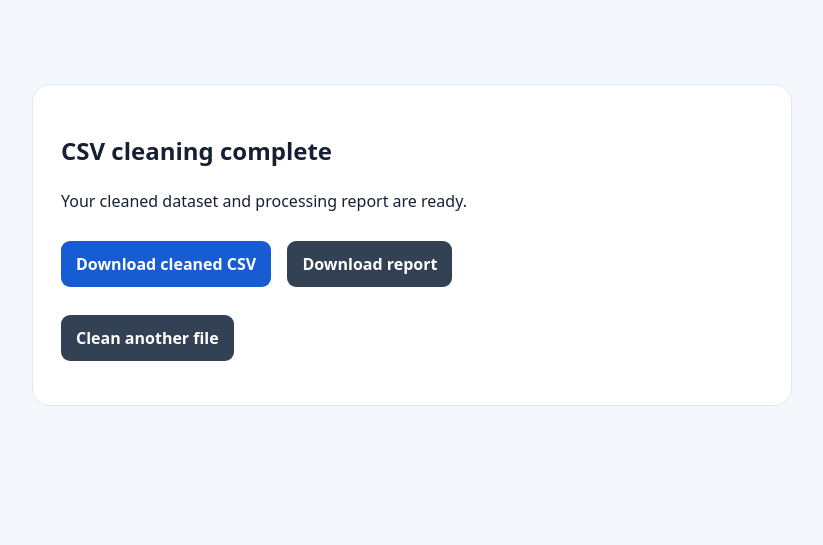
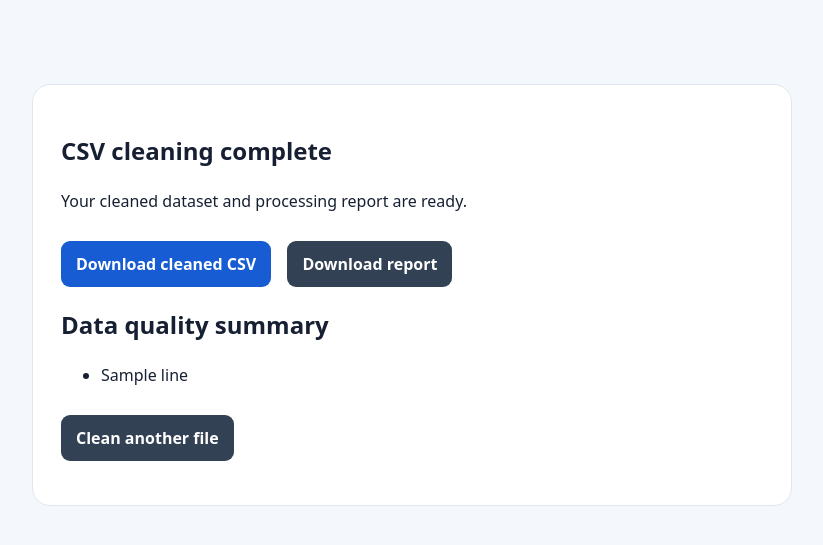
Before and after one commit to maheshraja12/clean, a Flask app: template templates/cleaned.html in a window 1280 px wide. Shown: the top 545 px of the page, without its empty margins (228-1051 px from the left). Run offline with Flask 3, Linux system fonts and the light colour scheme; the template is opened without the code that fills it: most values are stand-ins (such as "Sample title", 1, 10 or a date in 2020).

Commit message:
feat: show cleaning report summary on results page

```diff
--- a/templates/cleaned.html
+++ b/templates/cleaned.html
@@ -20,6 +20,10 @@
     <p>Your cleaned dataset and processing report are ready.</p>
     <a href="{{ url_for('download', filename=filename) }}">Download cleaned CSV</a>
     <a class="secondary" href="{{ url_for('download_report', filename=report) }}">Download report</a>
+    <h2>Data quality summary</h2>
+    <ul>
+      {% for line in report_lines %}<li>{{ line }}</li>{% endfor %}
+    </ul>
     <p><a class="secondary" href="{{ url_for('index') }}">Clean another file</a></p>
   </section>
 </main>
```
